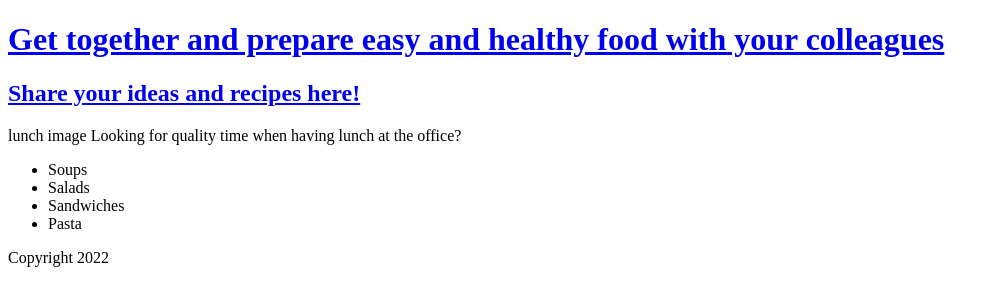
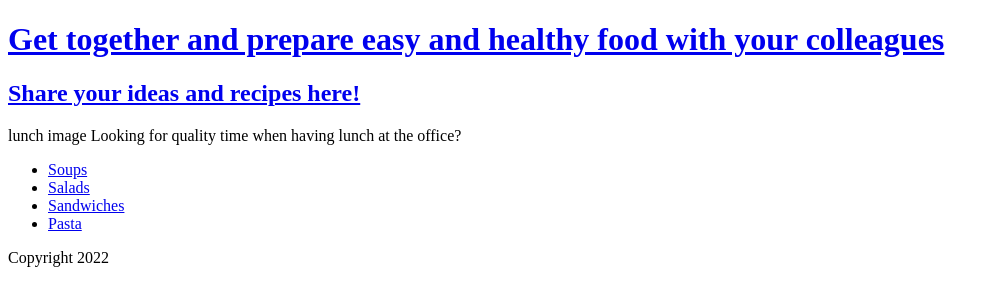
Before and after one commit to NancyM1/Healthy-food-at-the-office-, a plain HTML site: page index.html in a window 1280 px wide. Shown: the whole page, without its empty margins (0-1000 px from the left). Drawn offline with Linux system fonts and the light colour scheme.

Commit message:
Add basic structure

```diff
--- a/index.html
+++ b/index.html
@@ -17,18 +17,15 @@
     <h1>Get together and prepare easy and healthy food with your colleagues</h1>
     <h2>Share your ideas and recipes here!</h2>
     </a>
-
-
-    <section>lunch image Looking for quality time when having lunch at the office?
-
-    </section>
-
+        lunch image Looking for quality time when having lunch at the office?
+        <nav>
             <ul>
-            <li><a href="#"></a>Soups</li>
-            <li><a href="#"></a>Salads</li>
-            <li><a href="#"></a>Sandwiches</li>
-            <li><a href="#"></a>Pasta</li>
-    </ul>
+            <li><a href="#">Soups</a></li>
+            <li><a href="#">Salads</a></li>
+            <li><a href="#">Sandwiches</a></li>
+            <li><a href="#">Pasta</a></li>
+            </ul>
+        </nav>
 
 
 
```
